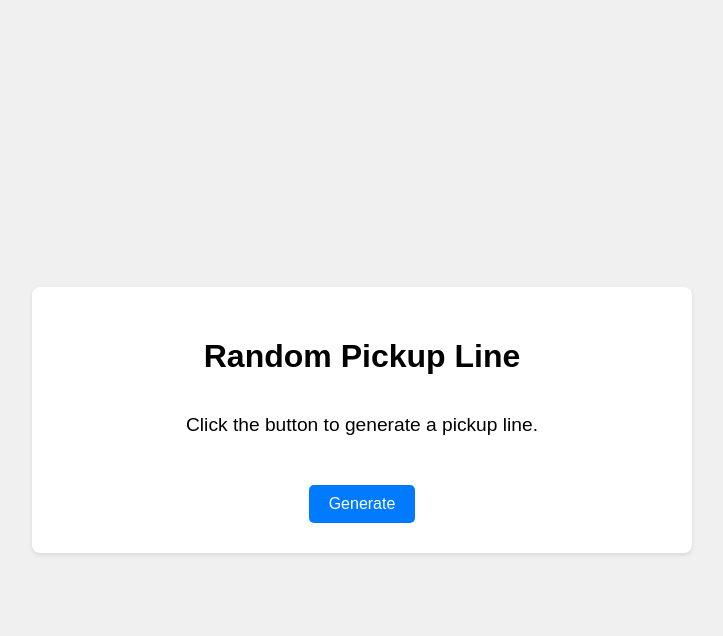
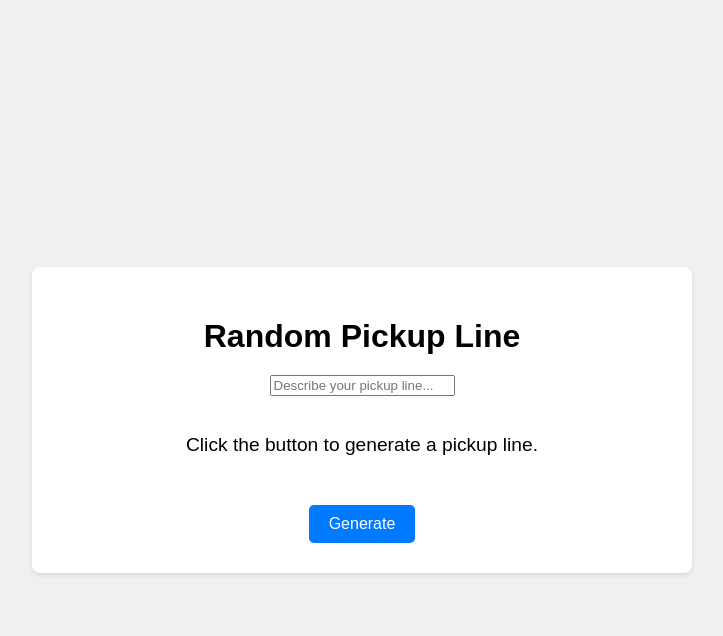
Before and after one commit to wil1974/pickuplines, a Flask app: template templates/index.html in a window 1280 px wide. Shown: the top 636 px of the page, without its empty margins (278-1001 px from the left). Run offline with Flask 3, Linux system fonts and the light colour scheme; the template is opened without the code that fills it, so the values that code supplies are empty.

Commit message:
feat: Add input for pickup line description

```diff
--- a/app.py
+++ b/app.py
@@ -2,6 +2,29 @@ from flask import Flask, render_template, jsonify
 import os
 import requests
 from dotenv import load_dotenv
+
+load_dotenv()
+
+app = Flask(__name__)
+
+def get_api_key():
+    api_key = os.environ.get('GEMINI_API_KEY')
+    if not api_key:
+        print("GEMINI_API_KEY not found in system environment, checking .env file")
+    return api_key
+
+@app.route('/')
+def index():
+    api_key = get_api_key()
+    if not api_key:
+        return "Error: GEMINI_API_KEY environment variable not set.", 500
+    return render_template('index.html', api_key=api_key)
+
+from flask import Flask, render_template, jsonify, request
+import os
+import requests
+from dotenv import load_dotenv
+import random
 
 load_dotenv()
 
@@ -25,15 +48,19 @@ def generate_pickup_line():
     api_key = get_api_key()
     url = f"https://generativelanguage.googleapis.com/v1beta/models/gemini-1.5-flash:generateContent?key={api_key}"
     headers = {'Content-Type': 'application/json'}
+
+    description = request.get_json().get('description', '')
+
     prompt_starters = [
-        "Generate a short, funny pickup line.",
-        "Give me a cheesy pickup line.",
-        "Create a witty pickup line.",
-        "Write a hilarious pickup line.",
-        "Come up with a unique pickup line."
+        f"Generate a short, funny pickup line about {description}.",
+        f"Give me a cheesy pickup line related to {description}.",
+        f"Create a witty pickup line that includes {description}.",
+        f"Write a hilarious pickup line about {description}.",
+        f"Come up with a unique pickup line referencing {description}."
     ]
-    import random
+
     prompt = random.choice(prompt_starters)
+
     data = {
         "contents": [{
             "parts": [{
--- a/static/script.js
+++ b/static/script.js
@@ -1,14 +1,18 @@
 const pickupLineDisplay = document.getElementById('pickupLine');
 const generateButton = document.getElementById('generateButton');
 
+const pickupLineDescriptionInput = document.getElementById('pickupLineDescription');
+
 async function generatePickupLine() {
     pickupLineDisplay.textContent = "Loading...";
+    const description = pickupLineDescriptionInput.value;
     try {
         const response = await fetch('/generate_pickup_line', {
             method: 'POST',
             headers: {
                 'Content-Type': 'application/json'
             },
+            body: JSON.stringify({ description: description })
         });
         if (!response.ok) {
             throw new Error(`HTTP error! status: ${response.status}`);
--- a/templates/index.html
+++ b/templates/index.html
@@ -9,6 +9,7 @@
 <body>
     <div class="container">
         <h1>Random Pickup Line</h1>
+        <input type="text" id="pickupLineDescription" placeholder="Describe your pickup line...">
         <p id="pickupLine">Click the button to generate a pickup line.</p>
         <button id="generateButton">Generate</button>
     </div>
```
